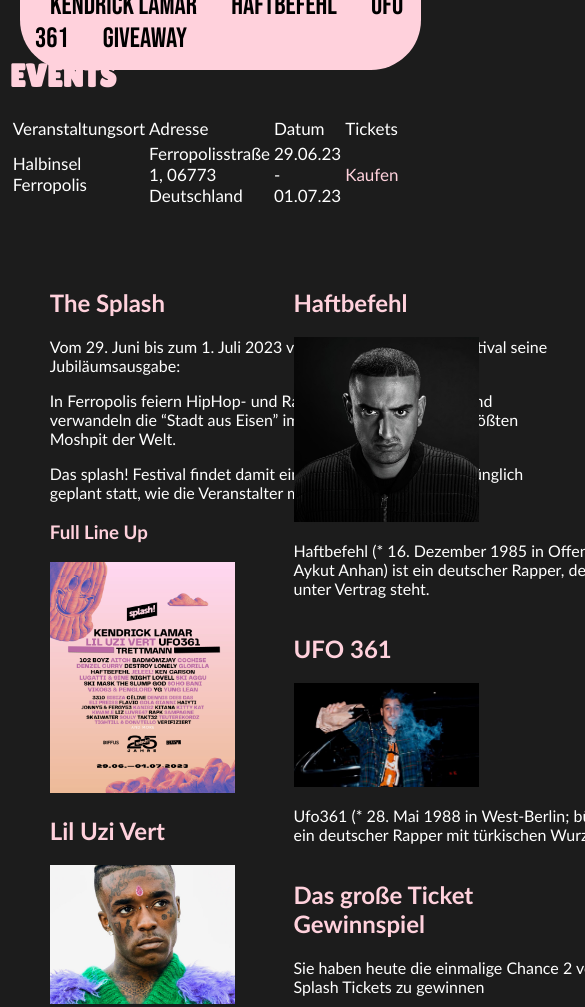
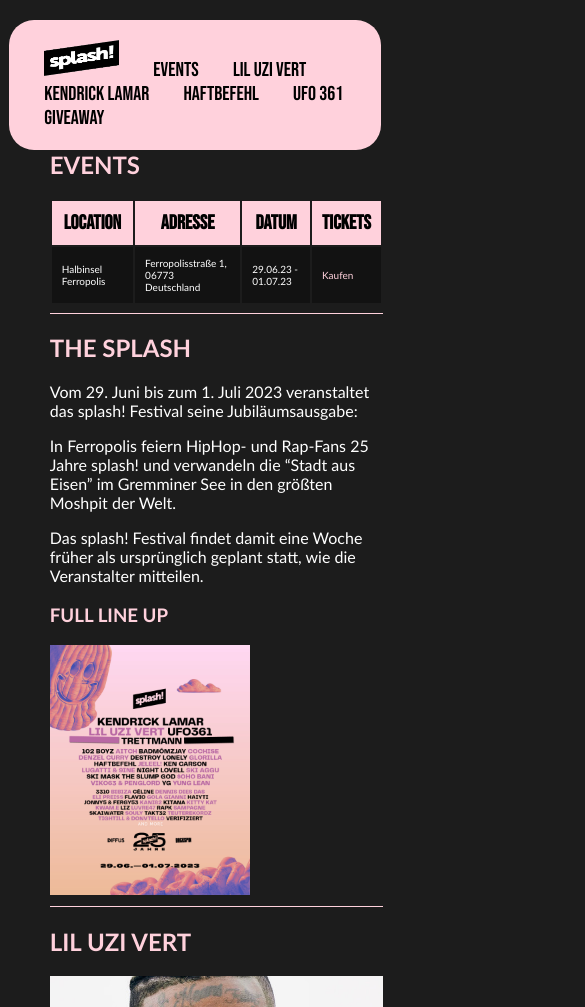
Before and after one commit to weilwegenlogik/the_splash, a plain HTML site: page index.html in a window 390 px wide. Shown: the top 1007 px of the page, 585 px wide, since content can reach past the window. Drawn offline with Linux system fonts and the light colour scheme.

Commit message:
added responsiveness and some format / style changes changed styling of table changed headings to uppercase added horizontal dividers between each section

```diff
--- a/index.html
+++ b/index.html
@@ -52,26 +52,31 @@
                 </ul>
             </div>
         </nav>
-        <header class="introduction">
-            <h1>EVENTS</h1>
-            <table>
-                <tr>
-                    <td>Veranstaltungsort</td><td>Adresse</td><td>Datum</td><td>Tickets</td>
-                </tr>
 
-                <tr>
-                    <td>Halbinsel Ferropolis</td>
-                    <td>Ferropolisstraße 1, 06773 Deutschland</td>
-                    <td>29.06.23 - 01.07.23</td>
-                    <td><a href="https://splash-festival.de/tickets?gclid=CjwKCAjwrpOiBhBVEiwA_473dF87ivQwg22X93eoBFSI_fG5f_AZwCUm9wPFfqLfcqDdJgO99CbY_BoCcCkQAvD_BwE" target="_blank">Kaufen</a></td>
-                </tr>
-            </table>
-        </header>
         <main>
             <div class="flexbox-ltr">
                 <div class="flexbox-ttbl">
+                    <h2>EVENTS</h2>
+                    <table>
+                        <tr class="table_header">
+                            <th>LOCATION</th>
+                            <th>ADRESSE</th>
+                            <th>DATUM</th>
+                            <th>TICKETS</th>
+                        </tr>
+
+                        <tr class="table_body">
+                            <td>Halbinsel Ferropolis</td>
+                            <td>Ferropolisstraße 1, 06773 Deutschland</td>
+                            <td>29.06.23 - 01.07.23</td>
+                            <td><a href="https://splash-festival.de/tickets?gclid=CjwKCAjwrpOiBhBVEiwA_473dF87ivQwg22X93eoBFSI_fG5f_AZwCUm9wPFfqLfcqDdJgO99CbY_BoCcCkQAvD_BwE" target="_blank">Kaufen</a></td>
+                        </tr>
+                    </table>
+
+                    <hr>
+
                     <article id="TheSplash">
-                        <h2>The Splash</h2>
+                        <h2>THE SPLASH</h2>
 
                         <p>
                             Vom 29. Juni bis zum 1. Juli 2023 veranstaltet das splash! Festival seine Jubiläumsausgabe:
@@ -85,13 +90,15 @@
                             Das splash! Festival findet damit eine Woche früher als ursprünglich geplant statt, wie die Veranstalter mitteilen.
                         </p>
 
-                        <h3>Full Line Up</h3>
+                        <h3>FULL LINE UP</h3>
 
                         <img class="img-s" src="Bilder/Lineup.jpeg" alt="Line Up">
                     </article>
 
+                    <hr>
+
                     <article id="LilUziVert">
-                        <h2>Lil Uzi Vert</h2>
+                        <h2>LIL UZI VERT</h2>
 
                         <img class="img-s" src="Bilder/LilUziVert.jpg" alt="Lil Uzi Vert">
 
@@ -111,19 +118,25 @@
                         </p>
                     </article>
 
+                    <hr>
+
+
                     <article id="KendrickLamar">
-                        <h2>Kendrick Lamar</h2>
+                        <h2>KENDRICK LAMAR</h2>
                         <img class="img-s" src="Bilder/Kendrick.jpg" alt="Kendrick Lamar">
                         <p>
                             Kendrick Lamar (* 17. Juni 1987 in Compton, Kalifornien; bürgerlich Kendrick Lamar Duckworth), auch bekannt unter
                             seinen Pseudonymen „K.Dot“, „Cornrow Kenny“ und „Kung Fu Kenny“, ist ein US-amerikanischer Rapper und Songwriter.
                         </p>
                     </article>
+
+                    <hr>
+
                 </div>
 
                 <div class="flexbox-ttbr">
                     <article id="Haftbefehl">
-                        <h2>Haftbefehl</h2>
+                        <h2>HAFTBEFEHL</h2>
 
                         <img class="img-s" src="Bilder/Haftbefehl.jpg" alt="Haftbefehl">
 
@@ -131,6 +144,8 @@
                             Haftbefehl (* 16. Dezember 1985 in Offenbach am Main; bürgerlich Aykut Anhan) ist ein deutscher Rapper, der bei Urban/Universal Music unter Vertrag steht.
                         </p>
                     </article>
+
+                    <hr>
 
                     <article id="UFO361">
                         <h2>UFO 361</h2>
@@ -142,9 +157,10 @@
                         </p>
                     </article>
 
+                    <hr>
 
                     <article id="Gewinnspiel">
-                        <h2>Das große Ticket Gewinnspiel</h2>
+                        <h2>GIVEAWAY</h2>
 
                         <p>
                             Sie haben heute die einmalige Chance 2 von 200 kostenlosen The Splash Tickets zu gewinnen
--- a/style.css
+++ b/style.css
@@ -1,3 +1,10 @@
+
+.container{
+   width: 100%;
+   height: auto;
+   background:hsl(0, 0%, 11%);
+}
+
 body {
    margin: 0px !important;
    padding: 0px !important;
@@ -118,12 +125,12 @@
 
 .img-s {
    width: 100%;
-   aspect-ratio: inherit;
+   height: auto;
 }
 
 h1 {
    color: hsl(345.7,100%,91%);
-   font-family: 'Lilita One', sans-serif !important;
+   font-family: 'Bebas Neue', sans-serif !important;
 }
 
 h2 {
@@ -136,7 +143,7 @@
 
 p {
    color: hsl(0, 0%, 100%);
-   width: 500px;
+   width: 96%;
 }
 
 li {
@@ -147,6 +154,7 @@
    color: hsl(345.7,100%,91%);
    text-decoration: none;
 }
+
 
 
 /*
@@ -200,9 +208,39 @@
 */
 
 table {
-   font-size: 17px;
+   font-size: 18px;
    color: hsl(0, 0%, 100%);
+
 }
+
+.table_header {
+   color: black;
+   background-color: hsl(345.7,100%,91%);
+}
+
+.table_body {
+   background-color: hsl(0, 0%, 7%);
+   color: white;
+}
+
+th {
+   font-family: 'Bebas Neue', sans-serif;
+   font-size: 20px;
+   padding: 10px;
+}
+
+td {
+   padding: 10px;
+   font-size: 10px;
+}
+
+hr {
+   height: 1px;
+   border: none;
+   background-color: hsl(345.7,100%,91%);
+}
+
+
 
 /*
 
@@ -247,28 +285,110 @@
    color: hsl(0, 100%, 50%);
 }
 
+/* Responsiveness */
 
-/* Responsiveness */
+/* FLEXBOX */
 @media (max-width: 1200px) {
    .flexbox-ltr {
       display: flex;
       flex-direction: row !important;
       padding: 20px;
-      flex-wrap: nowrap;
-      justify-content: space-evenly;
+      padding-top: 100px;
+      flex-wrap: wrap;
+      justify-content: space-around;
       align-content: center;
-      height: 3500px;
+      height: auto;
       width: 100%;
-      gap: 5%;
+      gap: 0%;
       align-items: flex-start;
    }
 
+   .flexbox-ttbl {
+      display: block;
+      padding: 20px;
+      width: 100%;
+      flex-grow: 4;
+
+   }
+
+   .flexbox-ttbr {
+      display: block;
+      padding: 20px;
+      width: 100%;
+   }
+
+   /* NAVBAR */
    .navbar-flex {
       display: flex !important;
       justify-content: center !important;
-      flex-flow: column-reverse nowrap !important;
+      flex-flow: row-reverse nowrap !important;
    }
- }
+
+   .navbar {
+      list-style-type: none;
+      margin: 20px;
+      margin-right: 20px !important;
+      padding: 20px;
+      background-color: hsl(345.7,100%,91%);
+      width: 85% !important;
+      border-radius: 25px;
+      position: fixed;
+   }
+
+   .navbar ul {
+      width: 100% !important;
+      margin: 0 !important;
+   }
+
+   .navbar li {
+      display: inline;
+      color: hsl(0, 0%, 100%);
+      padding: 10px;
+
+   }
+
+   .navbar a {
+      color: hsl(0, 0%, 0%);
+      padding: 5px;
+      text-decoration: none;
+      font-family: 'Bebas Neue', sans-serif !important;
+      font-size: 20px;
+      transition: 0.3s;
+
+   }
+
+   .navbar a:hover {
+      color: hsl(0, 0%, 100%);
+      background-color: hsl(0, 0%, 11%);
+      padding: 5px;
+      text-align: center;
+      top: 50%;
+   }
+
+   .navbar img {
+      width: 75px !important;
+      height: 36px !important;
+      padding: 0px;
+   }
+
+   /* INDIVIDUAL COMPS */
+   .img-s {
+      height: 250px;
+      width: auto;
+      flex-grow: 1;
+   }
+
+   p {
+      color: hsl(0, 0%, 100%);
+      width: 96%;
+      text-align: left;
+   }
+
+
+}
+
+
+
 
 
 
```
